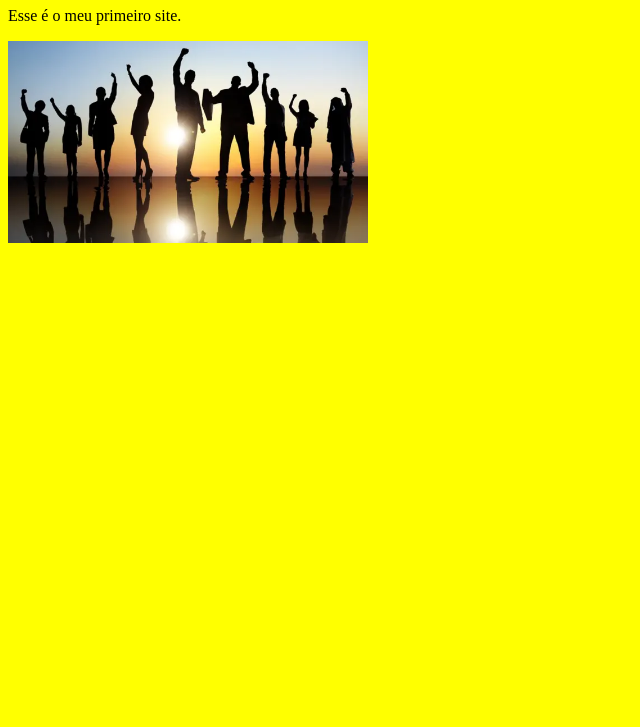
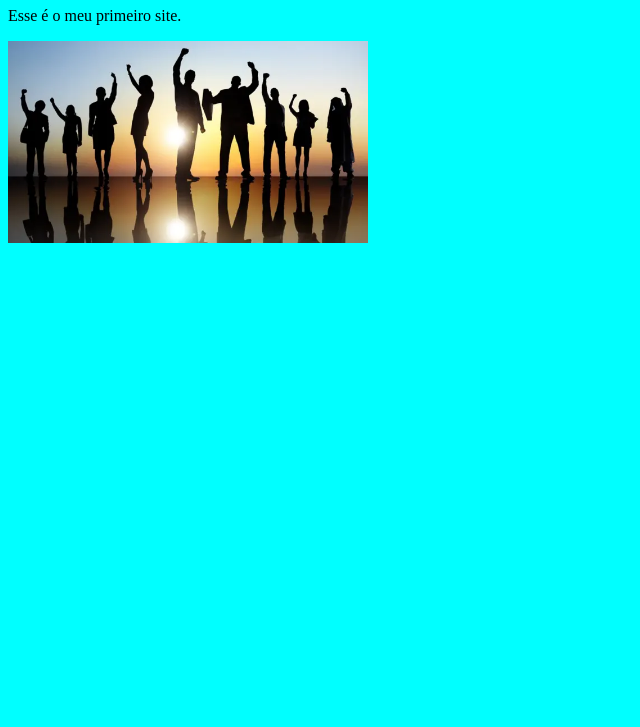
Before and after one commit to GuilhermeCostax/ProjetoWeb1, a plain HTML site: page index.html in a window 1280 px wide. Shown: the part 73-800 px from the top of the page, without its empty margins (0-640 px from the left). Drawn offline with Linux system fonts and the light colour scheme.

Commit message:
Segunda versão do site.

```diff
--- a/style.css
+++ b/style.css
@@ -1,5 +1,5 @@
 body {
-    background-color: yellow;
+    background-color: cyan;
 }
 img {
     width: 360px;
```
